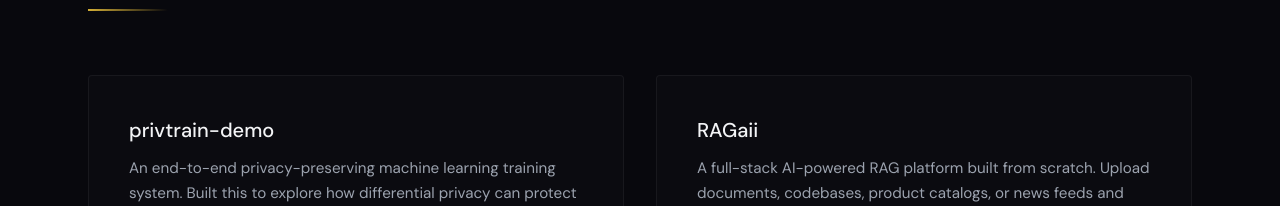
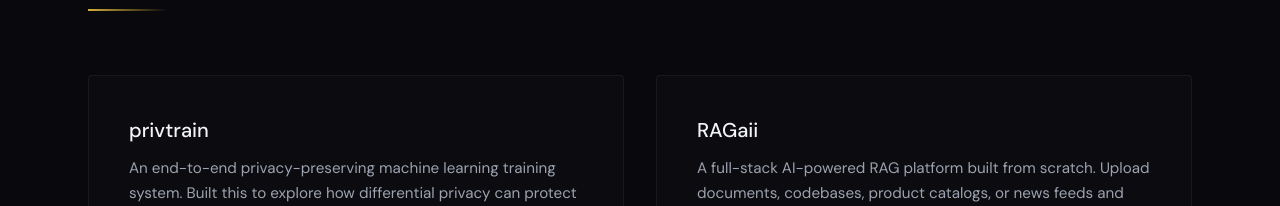
Before and after one commit to 20R01A67E6/portfolio, a Next.js app: page / in a window 1280 px wide. Shown: the part 4256-4462 px from the top of the page. Built offline with nearby package versions, Linux system fonts and the light colour scheme; no server answers.

Commit message:
Rename project 'privtrain-demo' to 'privtrain'

```diff
--- a/app/page.jsx
+++ b/app/page.jsx
@@ -152,7 +152,7 @@ export default function Portfolio() {
   ];
 
   const projects = [
-    { title: "privtrain-demo", desc: "An end-to-end privacy-preserving machine learning training system. Built this to explore how differential privacy can protect sensitive training data without sacrificing model accuracy. The demo walks through the full pipeline from data preprocessing to private model training and evaluation.", tags: ["Python", "ML", "Differential Privacy"], link: "https://privtrain-demo.vercel.app/" },
+    { title: "privtrain", desc: "An end-to-end privacy-preserving machine learning training system. Built this to explore how differential privacy can protect sensitive training data without sacrificing model accuracy. The demo walks through the full pipeline from data preprocessing to private model training and evaluation.", tags: ["Python", "ML", "Differential Privacy"], link: "https://privtrain-demo.vercel.app/" },
     { title: "RAGaii", desc: "A full-stack AI-powered RAG platform built from scratch. Upload documents, codebases, product catalogs, or news feeds and ask questions in plain English to get instant AI-powered answers. Features 5 distinct modes, dual LLM support with Groq and Gemini with automatic fallback, Supabase authentication, pgvector embeddings, and a fully responsive dashboard.", tags: ["Next.js", "FastAPI", "Python", "Supabase", "pgvector", "Groq", "Gemini"], link: "https://ragaii.vercel.app" }
   ];
 
```
